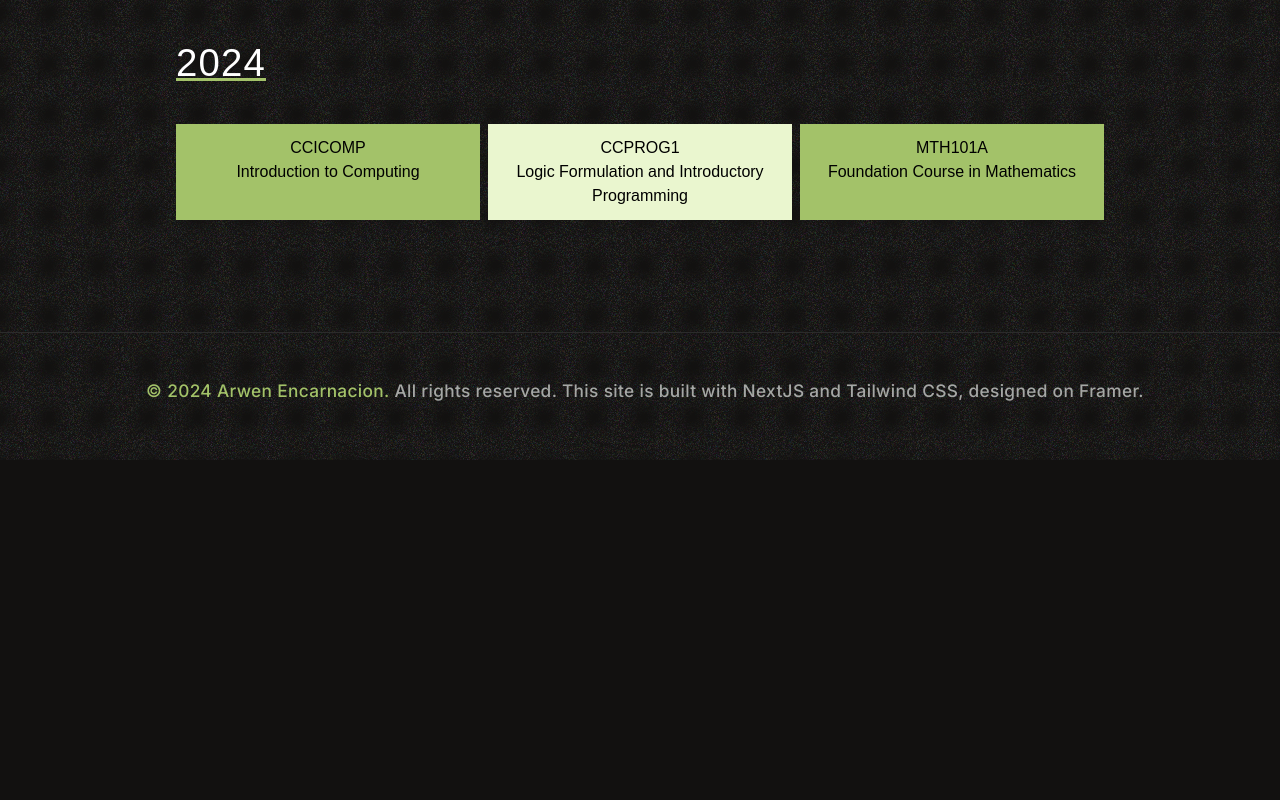
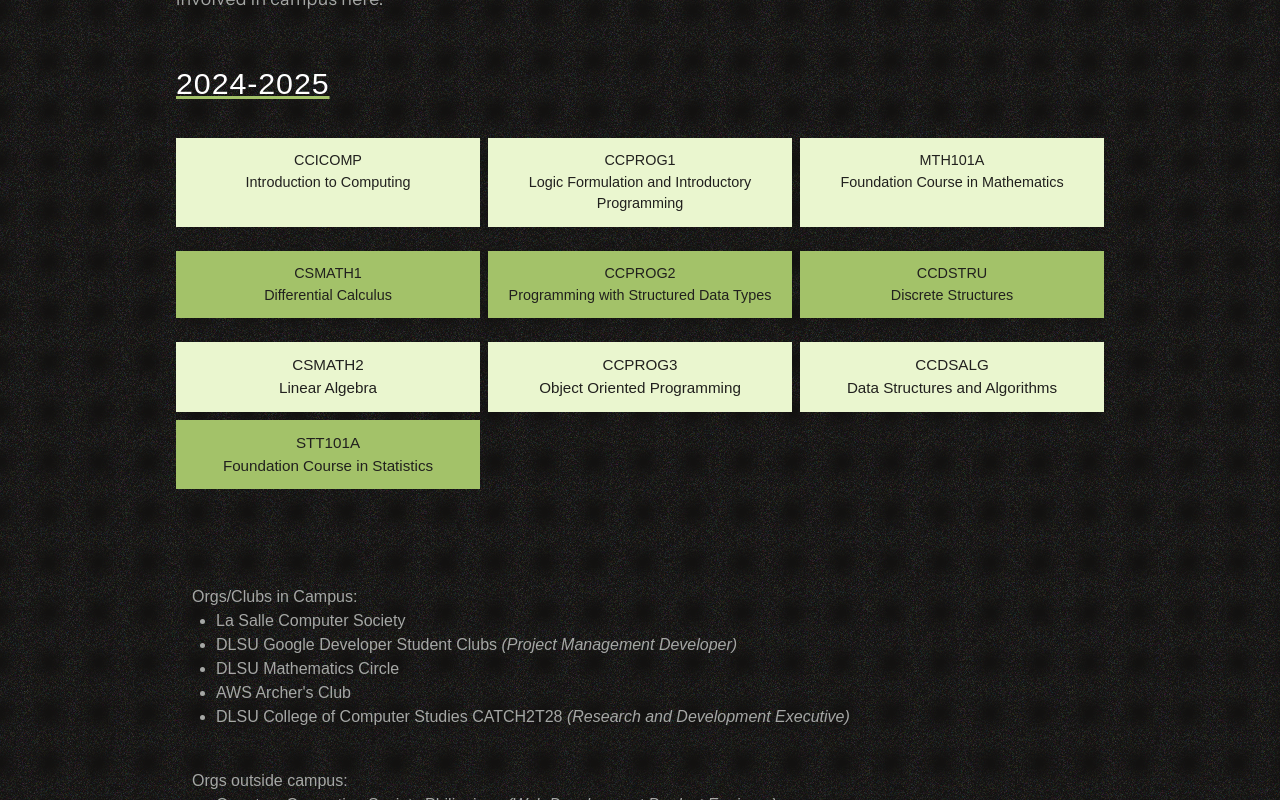
Before and after one commit to angele34/personal-website, a Next.js app: page /school in a window 1280 px wide. Shown: the part 340-1140 px from the top of the page. Before the commit the page ends 800 px from the top, so only its background shows below. Built offline with nearby package versions, Linux system fonts and the light colour scheme; a web font is replaced by a local one.

Commit message:
Update School content

```diff
--- a/src/app/school/page.tsx
+++ b/src/app/school/page.tsx
@@ -19,10 +19,11 @@ export default function School() {
           className="relative z-10 flex-grow"
         >
           <Navigation />
+
           <div className="relative whitespace-normal pt-20 pb-8 pl-40 xxs:px-2 xs:px-8 sm:px-4 md:py-16 md:px-8 lg:px-8 xl:mr-52">
 
             {/* Title */}
-            <div className='pt-16 md:pt-32'>
+            <div className='md:pt-8'>
               <h1 className='text-customGreenLight pl-4 break-words font-helvetica font-semibold tracking-widest text-opacity-90 xxs:text-h1-xxs xs:text-h1-xs sm:text-h1-sm md:text-h1-md lg:text-h1-lg xl:text-h1-xl 2xl:text-h1-2xl mb-8'>
                 School.
               </h1>
@@ -31,29 +32,68 @@ export default function School() {
             {/* Description */}
             <div className="pl-4">
               <p className=' text-content-color font-instrument_sans font-normal xxs:text-p-xxs xs:text-p-xs sm:text-p-sm md:text-p-md lg:text-p-lg xl:text-p-lg 2xl:text-p-2xl mb-4 md:mb-6 tracking-wider'>
-                I&apos;m currently an undergrad student at DLSU taking CS with a major in Computer Systems Engineering. You can read about the relevant courses I&apos;m taking and what things I&apos;m currently involved in here!
+                I&apos;m currently a 1st-year undergrad student at DLSU, taking Computer Science with a major in <span className="font-semibold">Computer Systems Engineering</span>. You can read about the relevant courses I&apos;m taking and what things I&apos;m currently involved in campus here.
               </p>
             </div>
 
             <div className='pt-8'>
-              <h1 className="text-white px-4 sm:pl-8 xxs:pl-12 font-normal tracking-widest break-words" style={{ textDecoration: 'underline', textDecorationColor: '#A3C269', fontSize: '2.4rem' }} >
-              2024
+              <h1 className="text-white px-4 sm:pl-8 xxs:pl-12 font-normal tracking-widest break-words" style={{ textDecoration: 'underline', textDecorationColor: '#A3C269', fontSize: '1.9rem' }} >
+              2024-2025
               </h1>
             </div>
         </div>
 
         {/* Cards */}
 
-
-        {/* style={{ background: 'linear-gradient(to , #eaf6cf, #A3C269)' }} */}
-
-        <div className="xl:items-center xl:justify-center pb-28 text-center px-4">
-          <div className="grid gap-2 2xl:pl-40 2xl:pr-40 xl:pl-40 xl:pr-40 pl-8 pr-8 2xl:grid-cols-3 xl:grid-cols-3">
-            <div className="bg-customGreenLight p-3">CCICOMP <br /> Introduction to Computing</div>
+        <div className="xl:items-center xl:justify-center pb-6 text-center text-content-color-2 px-4">
+          <div className="grid gap-2 2xl:pl-40 2xl:pr-40 xl:pl-40 xl:pr-40 pl-8 pr-8 2xl:grid-cols-3 xl:grid-cols-3 sm:text-p-xs" style={{ fontSize:'0.9rem'}}>
+            <div className="bg-custom2 p-3">CCICOMP <br /> Introduction to Computing</div>
             <div className="bg-custom2 p-3">CCPROG1 <br /> Logic Formulation and Introductory Programming</div>
-            <div className="bg-customGreenLight p-3">MTH101A <br /> Foundation Course in Mathematics</div>
+            <div className="bg-custom2 p-3">MTH101A <br /> Foundation Course in Mathematics</div>
         </div>
        </div>
+
+      <div className="xl:items-center xl:justify-center pb-6 text-center text-content-color-2 px-4">
+          <div className="grid gap-2 2xl:pl-40 2xl:pr-40 xl:pl-40 xl:pr-40 pl-8 pr-8 2xl:grid-cols-3 xl:grid-cols-3 sm:text-p-xs" style={{ fontSize:'0.9rem'}}>
+            <div className="bg-customGreenLight p-3">CSMATH1 <br /> Differential Calculus</div>
+            <div className="bg-customGreenLight p-3 ">CCPROG2 <br /> Programming with Structured Data Types</div>
+            <div className="bg-customGreenLight p-3">CCDSTRU <br /> Discrete Structures</div>
+        </div>
+       </div>
+
+       <div className="xl:items-center xl:justify-center pb-20 text-center text-content-color-2 px-4">
+          <div className="grid gap-2 2xl:pl-40 2xl:pr-40 xl:pl-40 xl:pr-40 pl-8 pr-8 2xl:grid-cols-3 xl:grid-cols-3 sm:text-p-xs" style={{ fontSize:'0.95rem'}}>
+            <div className="bg-custom2 p-3">CSMATH2 <br /> Linear Algebra</div>
+            <div className="bg-custom2 p-3">CCPROG3 <br /> Object Oriented Programming</div>
+            <div className="bg-custom2 p-3">CCDSALG <br /> Data Structures and Algorithms</div>
+            <div className="bg-customGreenLight p-3">STT101A <br /> Foundation Course in Statistics</div>
+        </div>
+       </div>
+
+
+
+  <div className="text-content-color text-left pt-4 pl-48 pb-10">
+    <p>Orgs/Clubs in Campus:</p>
+    <ul className="list-disc pl-6">
+      <li>La Salle Computer Society</li>
+      <li>
+        DLSU Google Developer Student Clubs <span className="italic">(Project Management Developer)</span>
+      </li>
+      <li>DLSU Mathematics Circle</li>
+      <li>AWS Archer&apos;s Club</li>
+      <li>
+        DLSU College of Computer Studies CATCH2T28 <span className="italic">(Research and Development Executive)</span>
+      </li>
+    </ul>
+  </div>
+
+  <div className="text-content-color text-left pl-48 pb-20">
+    <p>Orgs outside campus:</p>
+    <ul className="list-disc pl-6">
+      <li>Quantum Computing Society Philippines <span className="italic">(Web Development Product Engineer)</span></li>
+    </ul>
+  </div>
+
 
           <div className="bottom-0 w-full z-10">
             <Footer />
--- a/src/components/footer.tsx
+++ b/src/components/footer.tsx
@@ -24,7 +24,7 @@ export default function footer() {
           2xl:text-p
           tracking-wider
           ">
-            <span className="text-customGreenLight ">© 2024 Arwen Encarnacion. </span>
+            <span className="text-customGreenLight ">© 2025 Angel Arwen E. Reyes. </span>
             All rights reserved. This site is built with {''}
             <Link href="https://nextjs.org/" legacyBehavior>
               <a className= " hover:text-customGreenLight hover:opacity-90 transition delay-120 " target="_blank" rel="noopener noreferrer">NextJS</a>
--- a/src/components/hero.tsx
+++ b/src/components/hero.tsx
@@ -4,7 +4,7 @@ import { TypeAnimation } from 'react-type-animation';
 
 export default function Hero() {
   return (
-    <div className="relative pb-10 mb-10 px-4 sm:px-8 md:px-16 lg:px-32 flex justify-center">
+    <div className="relative pb-8 mb-10 px-4 sm:px-8 md:px-16 lg:px-32 flex justify-center">
       {/* Gradient Circle on the Left */}
       <div className="absolute custom-top left-[57%] md:left-[45%] sm:left-[28%] xs:left-[25%] transform -translate-y-1/2 w-[30rem] h-[26rem] bg-gradient-radial from-[#91aa5f]/30 to-[#121010]/30 blur-[100px] opacity-80 rounded-full z-0">
       </div>
@@ -21,24 +21,24 @@ export default function Hero() {
         lg:px-8
         xl:mr-52
         ">
-        <div className='pt-16 md:pt-32'>
+        <div className='md:pt-32'>
           <h1 className='text-white break-words font-helvetica font-semibold tracking-widest text-opacity-90
             xxs:text-h1-xxs
             xs:text-h1-xs
             sm:text-h1-sm
             md:text-h1-md
-            lg:text-h1-lg
-            xl:text-h1-xl
-            2xl:text-h1-2xl
+            lg:text-h1-md
+            xl:text-h1-md
+            2xl:text-h1-md
             mb-8
             '>
             <TypeAnimation
               sequence={[
-                'Arwen Encarnacion.',
+                'Angel Arwen E. Reyes',
                 1500, // Waits 1s
-                'Arwen',
+                'Angel Arwen',
                 2000, // Waits 2s
-                'Arwen Encarnacion.',
+                'Angel Arwen E. Reyes.',
                 () => {
                   console.log('Sequence completed');
                 },
@@ -49,7 +49,7 @@ export default function Hero() {
             />
             {/* <span className="text-customGreen">.</span> */}
             </h1>
-          <div className="pr-4 md:pr-8 lg:pr-16">
+          <div className="pr-8 md:pr-8 lg:pr-16">
             <p className=' text-content-color
               font-instrument_sans
               font-normal
@@ -64,7 +64,7 @@ export default function Hero() {
               md:mb-6
               tracking-wider
               '>
-              Hi! I&apos;m Arwen, a student at DLSU majoring in Computer Science. I&apos;m currently fascinated with Machine Learning and Quantum Computing.
+              Hi! I&apos;m Angel, a student at DLSU majoring in Computer Science. You can read more about the things I'm currently involved with in the School section.
             </p>
             <p className='  text-content-color
               font-instrument_sans
@@ -76,11 +76,11 @@ export default function Hero() {
               lg:text-p-lg
               xl:text-p-xl
               2xl:text-p-2xl
-              mb-4
-              md:mb-6
               tracking-wider
              '>
-              When I&apos;m not behind my computer, I enjoy calligraphy, writing poetry, reading books, and playing electric guitar. If you wish to connect with me, feel free to check out any of my socials!
+              When I&apos;m not behind my computer, I enjoy calligraphy and playing electric guitar.
+              If you'd like to connect with me, feel free to check out my socials :)
+
             </p>
           </div>
         </div>
--- a/src/components/navbar.tsx
+++ b/src/components/navbar.tsx
@@ -15,7 +15,7 @@ export default function Navbar() {
   };
 
   return (
-    <div className="flex justify-between fixed top-0 w-full z-20 border-b border-[#2d2d2de9]">
+    <div className="flex justify-between top-0 w-full z-20 border-b border-[#2d2d2de9]">
       <div className="flex items-center pt-4 pb-4 xs:pl-0 sm:pl-0 md:pl-16 lg:pl-32 xl:pl-36 text-white font-medium text-nav no-underline">
         {!isOpen && (
           <Link href="/">
--- a/tailwind.config.js
+++ b/tailwind.config.js
@@ -64,7 +64,11 @@ module.exports = {
         'custom2' : '#eaf6cf',
         'custom3' : '#f8fff8',
         'custom4' : '#88a750',
+        // 'custom5' : '#efebdf',
+        // 'custom6' : '#f8fff8',
+        // 'custom7': '#89bfa0',
         'content-color': '#aeb0aef1',
+        'content-color-2': '#21201e',
 
       },
 
```
Also changed, not shown: 1 other file (tests, documents, lock files or other folders).
